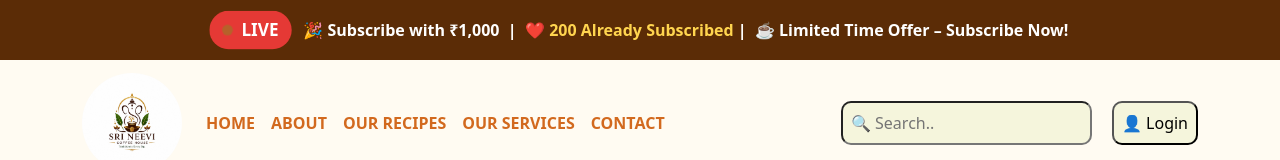
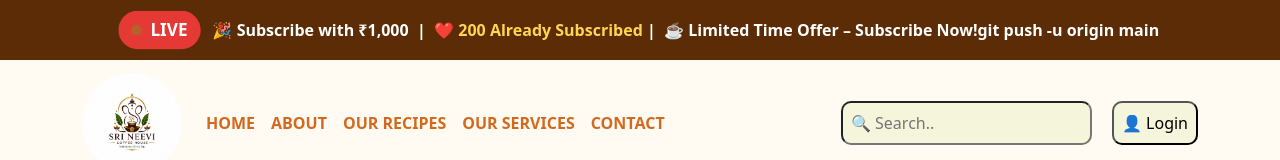
Before and after one commit to karthi-007560/srineevi, a React (Create React App) app: page / in a window 1280 px wide. Shown: the top 160 px of the page. Built offline with nearby package versions, Linux system fonts and the light colour scheme.

Commit message:
Describe your changes

```diff
--- a/src/pages/Top.js
+++ b/src/pages/Top.js
@@ -14,7 +14,7 @@ export default function Top() {
         🎉 <strong>Subscribe with ₹1,000</strong> &nbsp;|&nbsp;
         ❤️ <span className="highlight">200 Already Subscribed</span>
         &nbsp;|&nbsp;
-        ☕ Limited Time Offer – Subscribe Now!
+        ☕ Limited Time Offer – Subscribe Now!git push -u origin main
       </p>
 
     </div>
```
